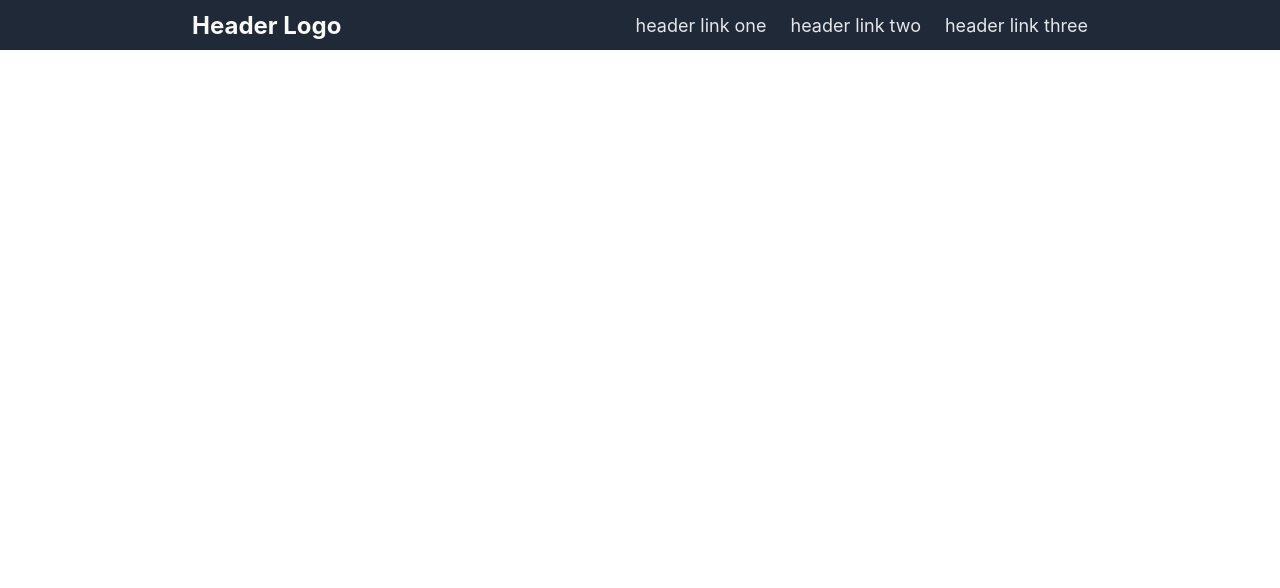
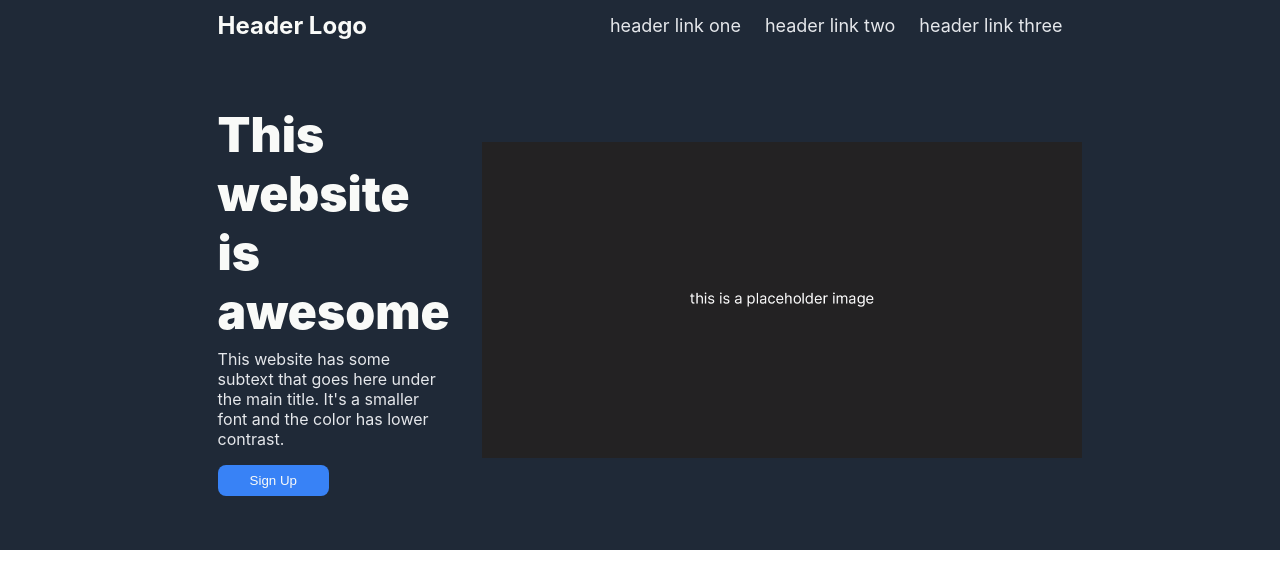
Before and after one commit to plvkyan/odin-landing-page, a plain HTML site: page index.html in a window 1280 px wide. Drawn offline with Linux system fonts and the light colour scheme.

Commit message:
Finished styling the hero section.

```diff
--- a/index.html
+++ b/index.html
@@ -28,6 +28,29 @@
 
         </header>
 
+        <section class="hero-section">
+
+            <div class="hero-cta">
+
+                <div class="hero-header">
+                    This website is awesome
+                </div>
+
+                <div class="hero-subtext">
+                    This website has some subtext that goes here under the main title.
+                    It's a smaller font and the color has lower contrast.
+                </div>
+
+                <button class="hero-cta-button">
+                    Sign Up
+                </button>
+
+            </div>
+
+            <img src="./img/placeholder-image.png" class="hero-img" alt="">
+
+        </section>
+
     </body>
 
 </html>
--- a/styles.css
+++ b/styles.css
@@ -1,6 +1,14 @@
 body {
     font-family: 'Inter', serif;
     margin: 0;
+}
+
+.nav-bar, .hero-section, .footer {
+    padding: 0px 17%;
+}
+
+.nav-bar, .hero-section, .footer {
+    background-color: #1F2937;
 }
 
 .nav-bar {
@@ -8,17 +16,16 @@ body {
     display: flex;
     height: 50px;
     justify-content: space-between;
-    padding: 0px 15%;
-}
-
-.nav-bar, .footer {
-    background-color: #1F2937;
 }
 
 .header-logo {
     color: #F9FAF8;
     font-size: 24px;
     font-weight: bold;
+}
+
+.header-logo, .hero-header, .hero-cta-button {
+    color: #F9FAF8;
 }
 
 a {
@@ -34,3 +41,33 @@ ul {
     margin: 0;
     padding: 0;
 }
+
+.hero-section {
+    align-items: center;
+    display: flex;
+    min-height: 500px;
+    gap: 32px;
+}
+
+.hero-header {
+    font-size: 48px;
+    font-weight: 1000;
+    margin-bottom: 8px;
+}
+
+.hero-subtext {
+    color: #E5E7EB;
+    margin-bottom: 16px;
+}
+
+.hero-cta-button {
+    border: 0px;
+    border-radius: 8px;
+    background-color: #3882F6;
+    padding: 8px 32px;
+}
+
+.hero-img {
+    height: auto;
+    width: 600px;
+}
```
Also changed, not shown: img/placeholder-image.png (added).
